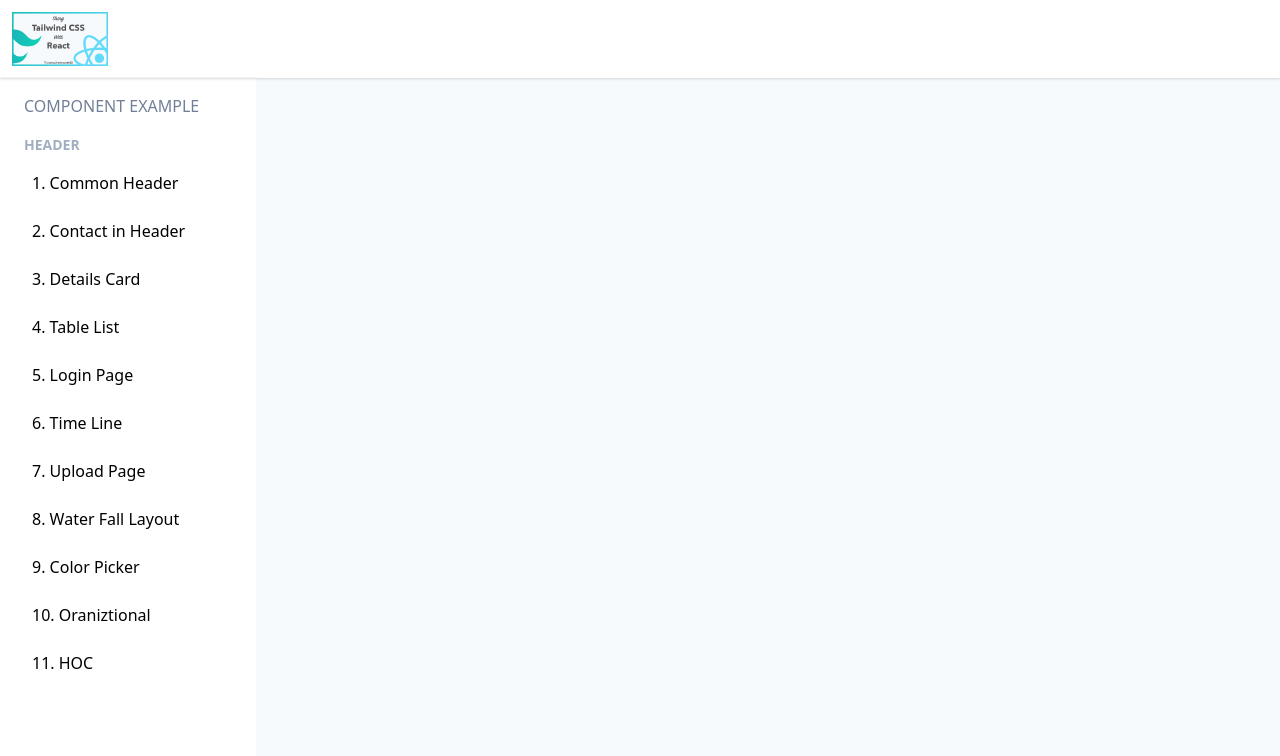
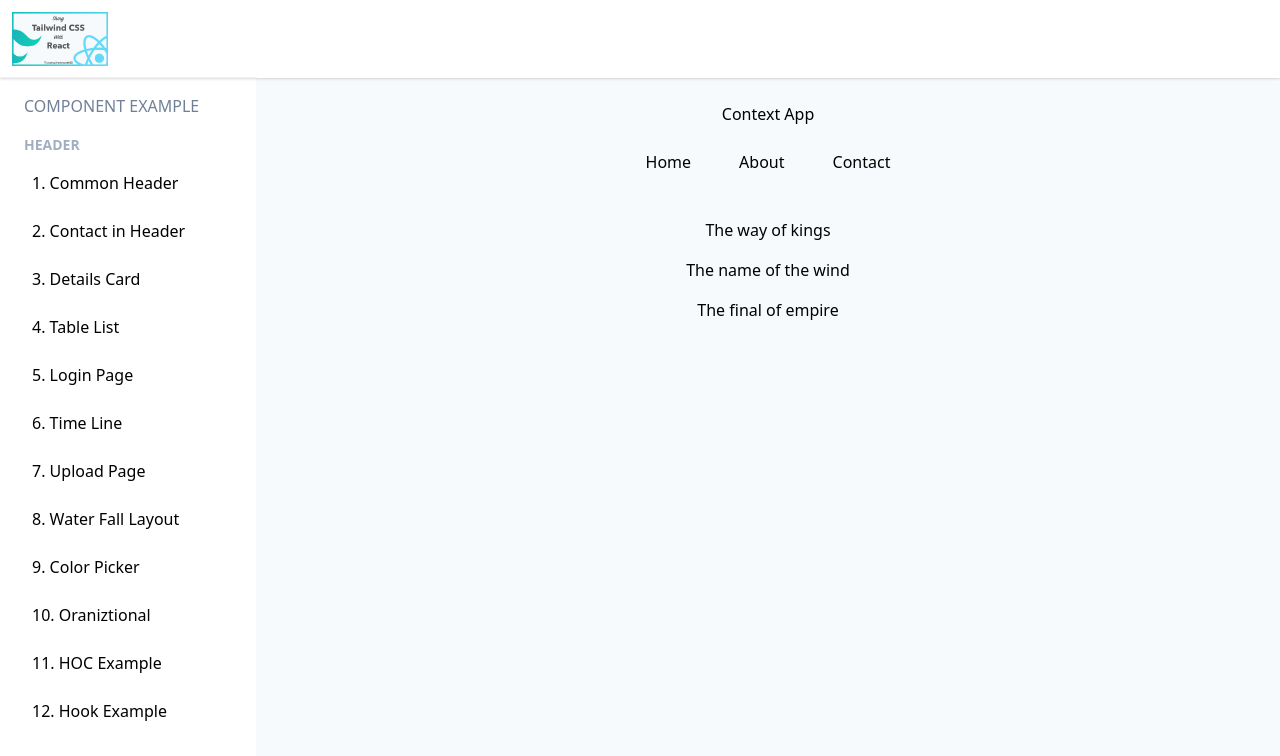
Before and after one commit to liaooliver/React-Component-Tailwind, a React (Create React App) app: page /hook_example in a window 1280 px wide. Shown: the top 756 px of the page. Built offline with nearby package versions, Linux system fonts and the light colour scheme.

Commit message:
create Context component

```diff
--- a/src/App.jsx
+++ b/src/App.jsx
@@ -17,6 +17,7 @@ import Waterfall from './components/Waterfall';
 import ColorPicker from './components/ColorPicker';
 import Oraniztional from './components/Organizational';
 import HOC from './components/Hoc';
+import Hook from './components/hooks/Hook';
 
 export default function App() {
   return (
@@ -67,7 +68,10 @@ export default function App() {
                   <Link to="/oraniztional">Oraniztional</Link>
                 </li>
                 <li className="my-2 p-2 hover:bg-gray-300 hover:text-gray-700 rounded-md">
-                  <Link to="/hoc">HOC</Link>
+                  <Link to="/hoc">HOC Example</Link>
+                </li>
+                <li className="my-2 p-2 hover:bg-gray-300 hover:text-gray-700 rounded-md">
+                  <Link to="/hook_example">Hook Example</Link>
                 </li>
               </ul>
             </div>
@@ -108,6 +112,9 @@ export default function App() {
                 <Route path="/hoc">
                   <HOC />
                 </Route>
+                <Route path="/hook_example">
+                  <Hook />
+                </Route>
               </Switch>
             </div>
           </div>
--- /dev/null
+++ b/src/components/hooks/BookList.jsx
@@ -0,0 +1,17 @@
+import React, { Component } from 'react';
+
+class BookList extends Component {
+    render() {
+        return (
+            <div>
+                <ul>
+                    <li className="mb-4">The way of kings</li>
+                    <li className="mb-4">The name of the wind</li>
+                    <li className="mb-4">The final of empire</li>
+                </ul>
+            </div>
+        );
+    }
+}
+
+export default BookList;
--- /dev/null
+++ b/src/components/hooks/Hook.jsx
@@ -0,0 +1,17 @@
+import React from 'react';
+import NavBar from './NavBar';
+import BookList from './BookList';
+import ThemeContextProvider from './contexts/ThemeContext';
+
+const Hook = () => {
+    return (
+        <div className="mx-auto text-center" style={{ width: '400px' }}>
+            <ThemeContextProvider>
+                <NavBar />
+                <BookList />
+            </ThemeContextProvider>
+        </div>
+    )
+}
+
+export default Hook;
--- /dev/null
+++ b/src/components/hooks/NavBar.jsx
@@ -0,0 +1,19 @@
+import React, { Component } from 'react';
+
+class NavBar extends Component {
+    state = {  }
+    render() {
+        return (
+            <nav className="p-2 mb-3">
+                <h1>Context App</h1>
+                <ul>
+                    <li className="inline-block m-3 rounded-md p-3">Home</li>
+                    <li className="inline-block m-3 rounded-md p-3">About</li>
+                    <li className="inline-block m-3 rounded-md p-3">Contact</li>
+                </ul>
+            </nav>
+         );
+    }
+}
+
+export default NavBar;
--- /dev/null
+++ b/src/components/hooks/contexts/ThemeContext.jsx
@@ -0,0 +1,28 @@
+import React, { Component, createContext } from 'react';
+
+export const ThemeContext = createContext();
+
+class ThemeContextProvider extends Component {
+    state = {
+        isLightTheme: true,
+        light: {
+            syntax: '#555',
+            ui: '#ddd',
+            bg: '#eee'
+        },
+        dark: {
+            syntax: "#ddd",
+            ui: '#333',
+            bg: '#555'
+        }
+    }
+    render() {
+        return (
+            <ThemeContext.Provider value={{...this.state}}>
+                {this.props.children}
+            </ThemeContext.Provider>
+        );
+    }
+}
+
+export default ThemeContextProvider;
```
